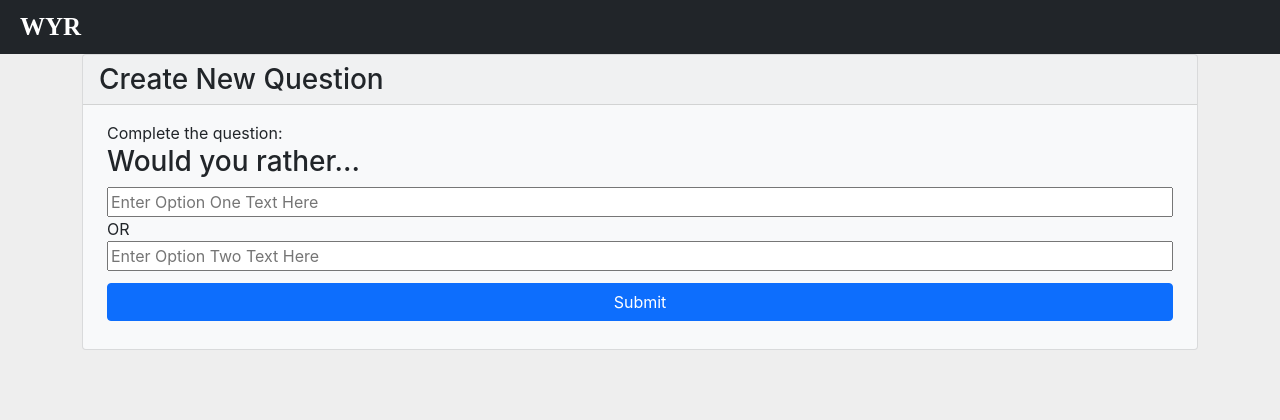
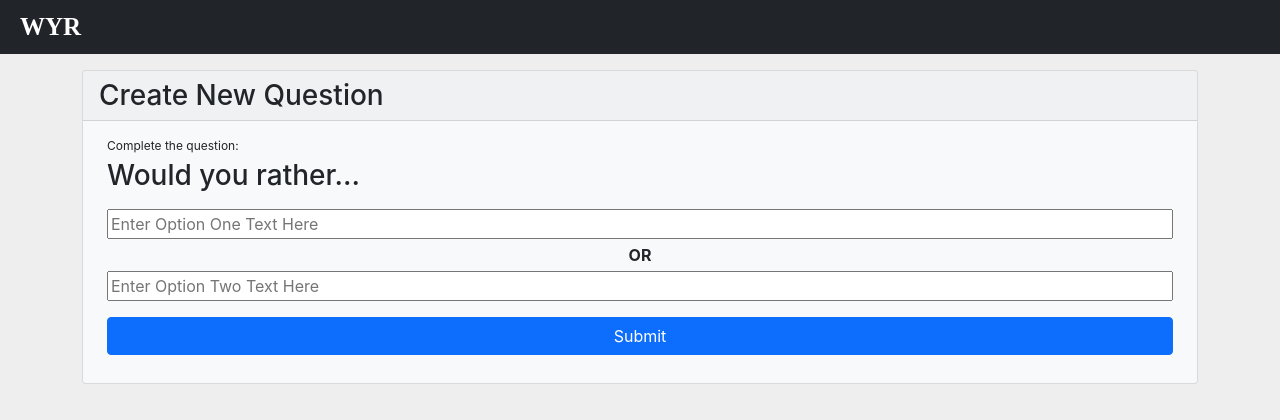
Before and after one commit to dsypien/would-your-rather, a React (Create React App) app: page /question in a window 1280 px wide. Shown: the top 420 px of the page. Built offline with nearby package versions, Linux system fonts and the light colour scheme; a web font is replaced by a local one.

Commit message:
make new question page prettier

```diff
--- a/src/components/NewQuestion.js
+++ b/src/components/NewQuestion.js
@@ -18,20 +18,20 @@ function NewQuestion (props) {
    }
 
    return (
-      <div className="card bg-light mb-3">
+      <div className="card bg-light mt-3">
          <form onSubmit={(e) => handleSubmit(e)}>
             <h3 className="card-header">Create New Question</h3>
             <div className="card-body">
-               <div>Complete the question:</div>
-               <h3 className="card-title">Would you rather...</h3>
-               <div>
+               <div className="small-font mb-1">Complete the question:</div>
+               <h3 className="card-title mb-3">Would you rather...</h3>
+               <div className="mb-1">
                   <input type="text"
                          value={option1}
                          onChange={ (e) => setOption1(e.target.value) }
                          placeholder="Enter Option One Text Here" />
                   </div>
-               <div>OR</div>
-               <div>
+               <div className="center mb-1"><b> OR </b></div>
+               <div className="mb-1">
                   <input type="text"
                         value={option2}
                         onChange={ (e) => setOption2(e.target.value) }
```
